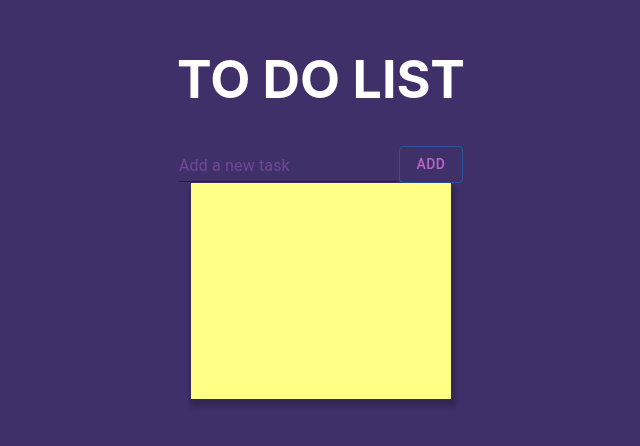
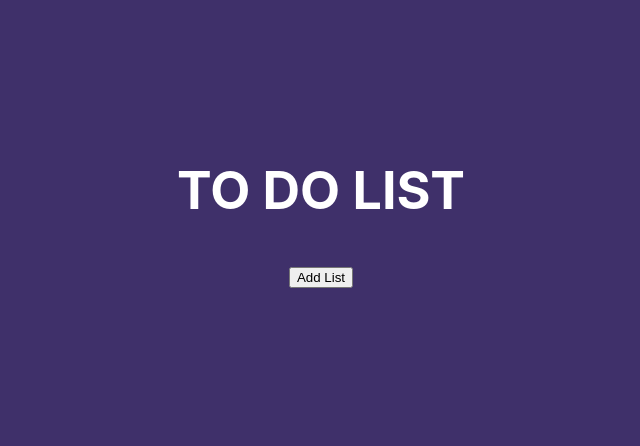
Before and after one commit to IraPaniukova/todo-list-app, a React (Create React App) app: page / in a window 1280 px wide. Shown: the part 194-640 px from the top of the page, without its empty margins (319-959 px from the left). Built offline with nearby package versions, Linux system fonts and the light colour scheme.

Commit message:
Many lists but not good looking yet

```diff
--- a/src/App.tsx
+++ b/src/App.tsx
@@ -1,56 +1,13 @@
-import React, { useState } from 'react';
+import React from 'react';
 import './App.css';
-import StickyNote from './components/StickyNote';
-import { AddTodos } from './components/AddTodos';
+
+import { ManyTodoLists } from './components/ManyTodoLists';
 
 function App() {
-  const [todos, setTodos] = useState<string[]>([]);
-  const [newTodo, setNewTodo] = useState<string>('');
-  // const [todoLists, setTodoLists] = useState<string[][]>([]);
-
-  // Load TODOs from local storage on app startup
-  // useEffect(() => {
-  //   const storedList = localStorage.getItem('todos');
-  //   const storedTodos = storedList ? JSON.parse(storedList) : [];
-  //   if (storedTodos) {
-  //     setTodos(storedTodos);
-  //   }
-  // }, []);
-
-  // // Update local storage whenever TODOs change
-  // useEffect(() => {
-  //   localStorage.setItem('todos', JSON.stringify(todos));
-  // }, [todos]);
-
-  const handleAddTodo = () => {
-    if (newTodo.trim() !== '') {
-      setTodos([...todos, newTodo]);
-      setNewTodo('');
-    }
-  };
-
-  const handleRemoveTodo = (index: number) => {
-    const newTodoList = todos.filter((_, i) => i !== index);
-    setTodos(newTodoList);
-  };
-  // const handleAddTodoList =()=>{
-
-  // }
-
   return (
     <header className="App-header">
       <h1>TO DO LIST</h1>
-      {
-        <AddTodos
-          newTodo={newTodo}
-          setNewTodo={setNewTodo}
-          handleAddTodo={handleAddTodo}
-        />
-      }
-
-      {<StickyNote todos={todos} handleRemoveTodo={handleRemoveTodo} />}
-
-      {/* {todos && todos.length > 0 ? <StickyNote todos={todos} handleRemoveTodo={handleRemoveTodo} /> : null} */}
+      {<ManyTodoLists />}
     </header>
   );
 }
--- /dev/null
+++ b/src/components/ManyTodoLists.tsx
@@ -0,0 +1,33 @@
+import React, { useState } from 'react';
+import { OneTodoList } from './OneTodoList';
+
+export const ManyTodoLists = () => {
+  const [todoLists, setTodoLists] = useState<string[][]>([]);
+
+  const addTodoList = () => {
+    setTodoLists([...todoLists, []]); // add a new empty list
+  };
+
+  const updateTodoList = (index: number, newList: string[]) => {
+    setTodoLists(todoLists.map((list, i) => (i === index ? newList : list)));
+  };
+
+  const removeTodoList = (index: number) => {
+    const newTodoLists = todoLists.filter((_, i) => i !== index);
+    setTodoLists(newTodoLists);
+  };
+
+  return (
+    <div>
+      {todoLists.map((list, index) => (
+        <OneTodoList
+          key={index}
+          initialTodos={list}
+          onTodosChange={(newList) => updateTodoList(index, newList)}
+          onRemove={() => removeTodoList(index)}
+        />
+      ))}
+      <button onClick={addTodoList}>Add List</button>
+    </div>
+  );
+};
--- /dev/null
+++ b/src/components/OneTodoList.tsx
@@ -0,0 +1,76 @@
+import React, { useState } from 'react';
+import StickyNote from '../components/StickyNote';
+import { AddTodos } from '../components/AddTodos';
+import Draggable from 'react-draggable';
+import { Box } from '@mui/material';
+
+type OneTodoListProps = {
+  initialTodos: string[];
+  onTodosChange: (newTodos: string[]) => void;
+  onRemove: () => void;
+};
+
+export const OneTodoList: React.FC<OneTodoListProps> = ({
+  initialTodos,
+  onTodosChange,
+  onRemove,
+}) => {
+  const [todos, setTodos] = useState<string[]>(initialTodos);
+  const [newTodo, setNewTodo] = useState<string>('');
+
+  const handleAddTodo = () => {
+    if (newTodo.trim() !== '') {
+      const newTodos = [...todos, newTodo];
+      setTodos(newTodos);
+      onTodosChange(newTodos);
+      setNewTodo('');
+    }
+  };
+
+  const handleRemoveTodo = (index: number) => {
+    const newTodos = todos.filter((_, i) => i !== index);
+    setTodos(newTodos);
+    onTodosChange(newTodos);
+  };
+
+  return (
+    <>
+      <Draggable>
+        <Box p={1} borderTop={2} borderColor="#ffff88">
+          <button onClick={onRemove}>Remove this list</button>
+          {
+            <AddTodos
+              newTodo={newTodo}
+              setNewTodo={setNewTodo}
+              handleAddTodo={handleAddTodo}
+            />
+          }
+          {<StickyNote todos={todos} handleRemoveTodo={handleRemoveTodo} />}
+
+          {/* {todos && todos.length > 0 ? <StickyNote todos={todos} handleRemoveTodo={handleRemoveTodo} /> : null} */}
+        </Box>
+      </Draggable>
+    </>
+  );
+};
+
+// Load TODOs from local storage on app startup
+// useEffect(() => {
+//   const storedList = localStorage.getItem('todos');
+//   const storedTodos = storedList ? JSON.parse(storedList) : [];
+//   if (storedTodos) {
+//     setTodos(storedTodos);
+//   }
+// }, []);
+
+// // Update local storage whenever TODOs change
+// useEffect(() => {
+//   localStorage.setItem('todos', JSON.stringify(todos));
+// }, [todos]);
+
+//   const handleAddTodo = () => {
+//     if (newTodo.trim() !== '') {
+//       setTodos([...todos, newTodo]);
+//       setNewTodo('');
+//     }
+//   };
--- a/src/components/StickyNote.tsx
+++ b/src/components/StickyNote.tsx
@@ -1,5 +1,4 @@
 import React from 'react';
-import Draggable from 'react-draggable';
 import List from '@mui/material/List';
 import ListItem from '@mui/material/ListItem';
 import ListItemText from '@mui/material/ListItemText';
@@ -13,7 +12,6 @@ type StickyNoteProps = {
 
 const StickyNote: React.FC<StickyNoteProps> = ({ todos, handleRemoveTodo }) => {
   return (
-    <Draggable>
     <List className="stickyList">
       {todos.map((todo, index) => (
         <ListItem key={index}>
@@ -22,7 +20,6 @@ const StickyNote: React.FC<StickyNoteProps> = ({ todos, handleRemoveTodo }) => {
         </ListItem>
       ))}
     </List>
-    </Draggable>
   );
 };
 
```
Lines whose indentation alone changed are shown as unchanged.
